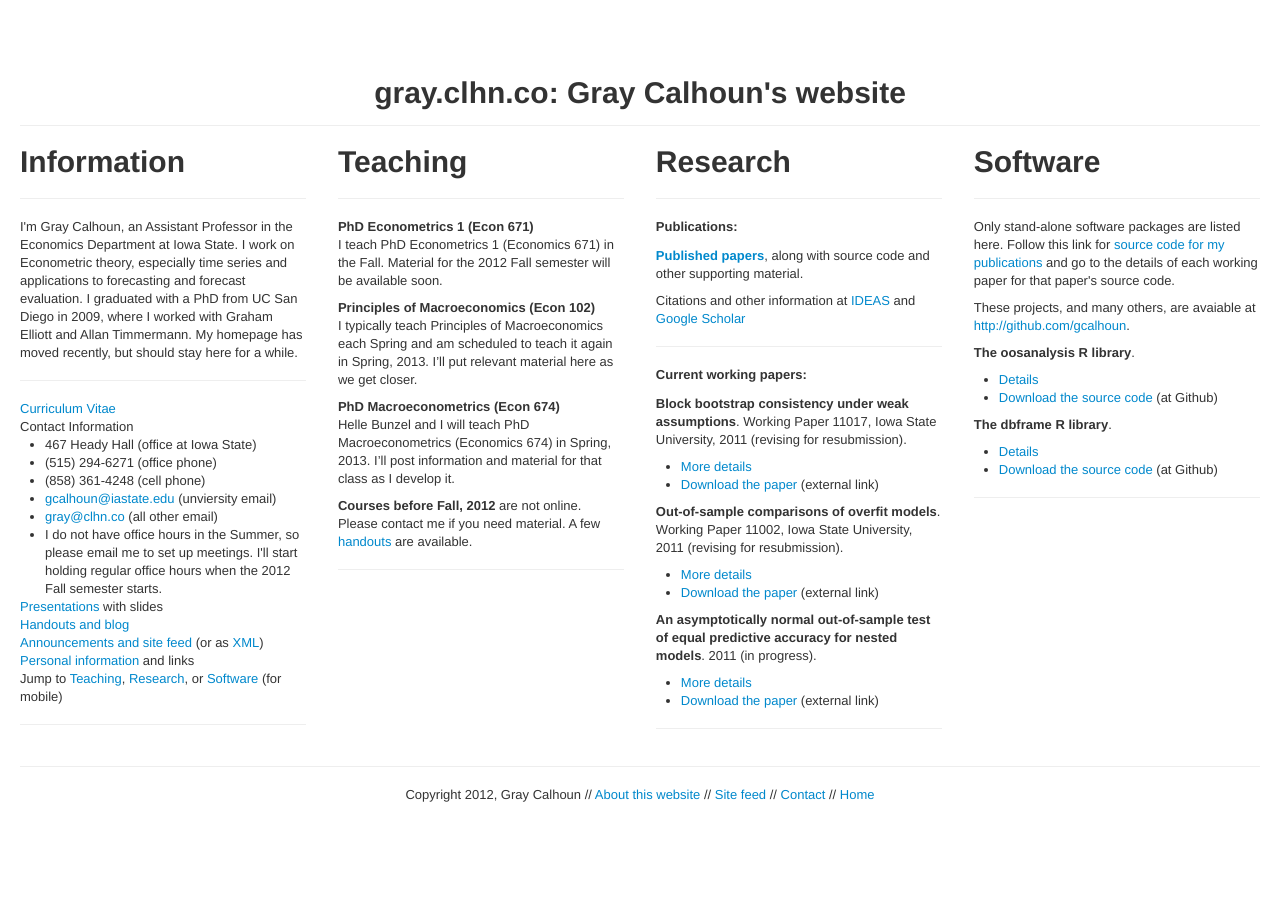
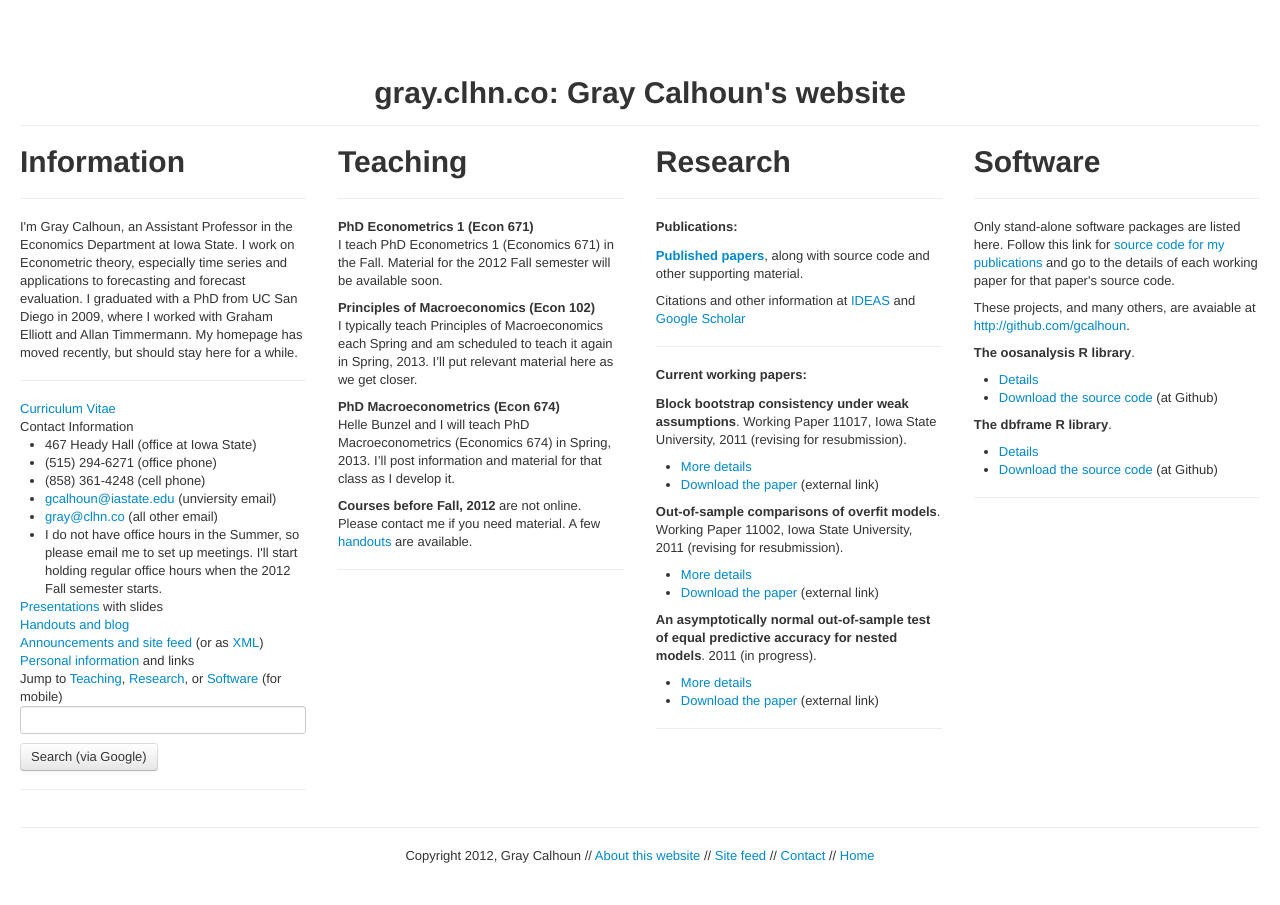
Before and after one commit to mmkuang/grayclhn.github.io, a Jekyll site: the page built from index.html, in a window 1280 px wide. Built offline with Jekyll 4.4.1, drawn with Linux system fonts in a browser that asks for light colours.

Commit message:
Added site search box

```diff
--- a/index.html
+++ b/index.html
@@ -44,6 +44,12 @@ title: "Gray Calhoun's website"
       <li><a href="/personal.html">Personal information</a> and links</li>
       <li>Jump to <a href="index.html#Teaching">Teaching</a>, <a href="index.html#Research">Research</a>,
 	or <a href="index.html#Software">Software</a> (for mobile)</li>
+	<form method="get" action="http://www.google.com/search">
+	<li><input type="text" class="span12" name="q" maxlength="255" value="" /></li>
+	<li> <input class="btn" type="submit"
+		  value="Search (via Google)" /></li>
+	    <input type="hidden"  name="sitesearch" value="gray.clhn.co" />
+      </form>
     </ul><hr>
   </div>
 
```
